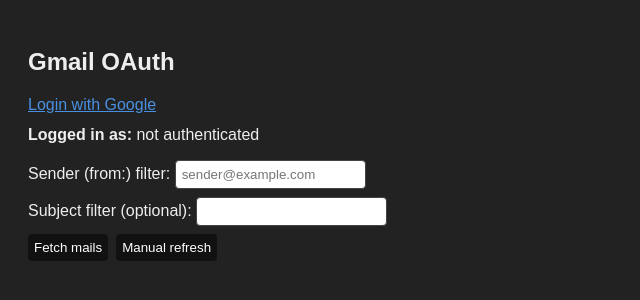
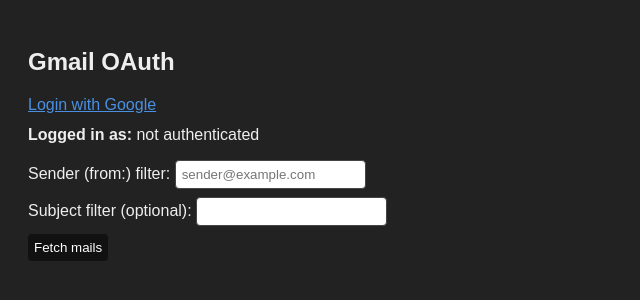
Before and after one commit to Satyamishere/getEmail, a React (Vite) app in the folder frontend/: page / in a window 1280 px wide. Shown: the top 300 px of the page, without its empty margins (0-640 px from the left). Built offline with nearby package versions, Linux system fonts and the light colour scheme.

Commit message:
newcommit

```diff
--- a/frontend/src/components/Home.jsx
+++ b/frontend/src/components/Home.jsx
@@ -134,7 +134,7 @@ function Home() {
           />
         </div>
         <button type="submit">Fetch mails</button>
-        <button type="button" onClick={fetchLatest} style={{ marginLeft: 8 }}>Manual refresh</button>
+
       </form>
 
       {messagesList.length > 0 && (
```
